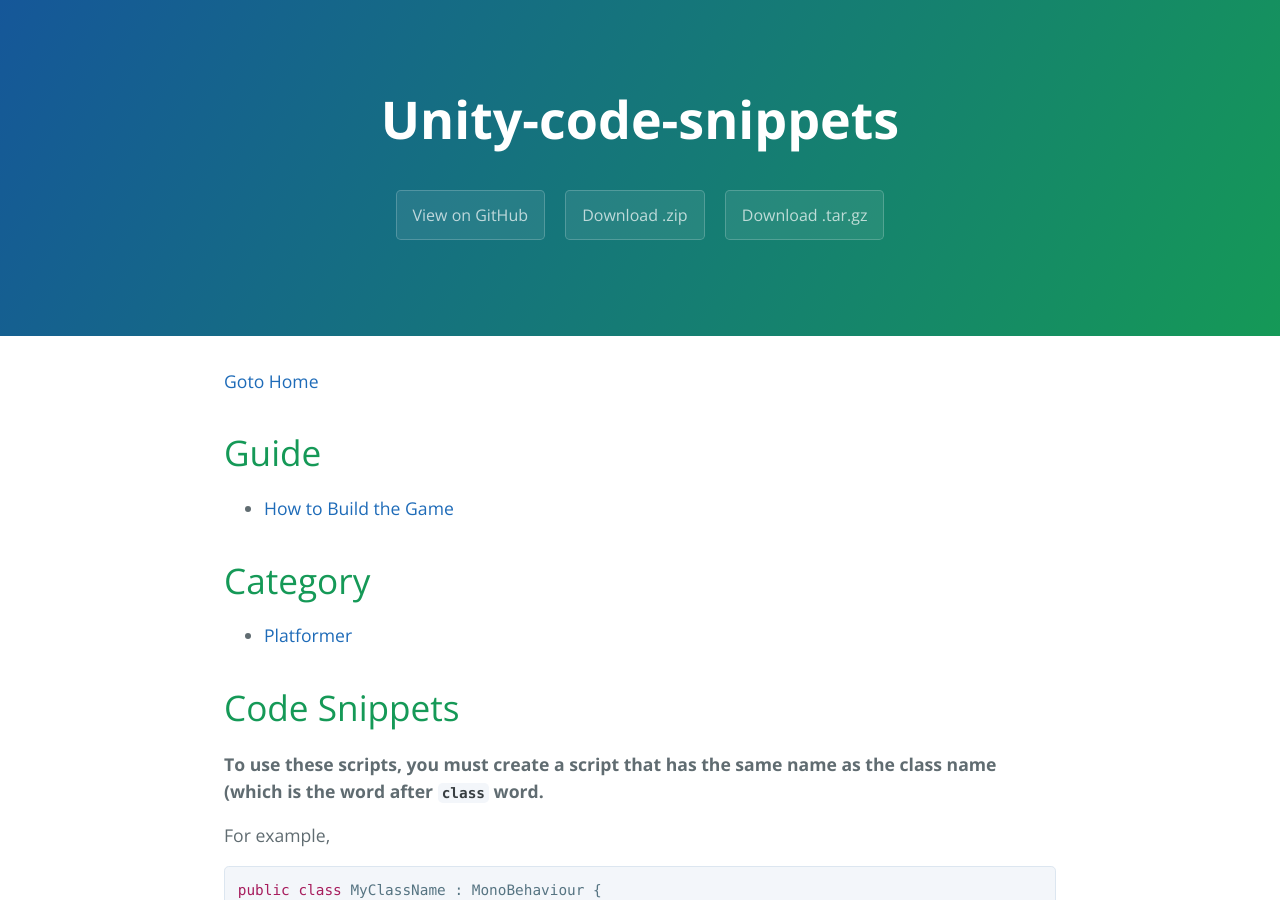
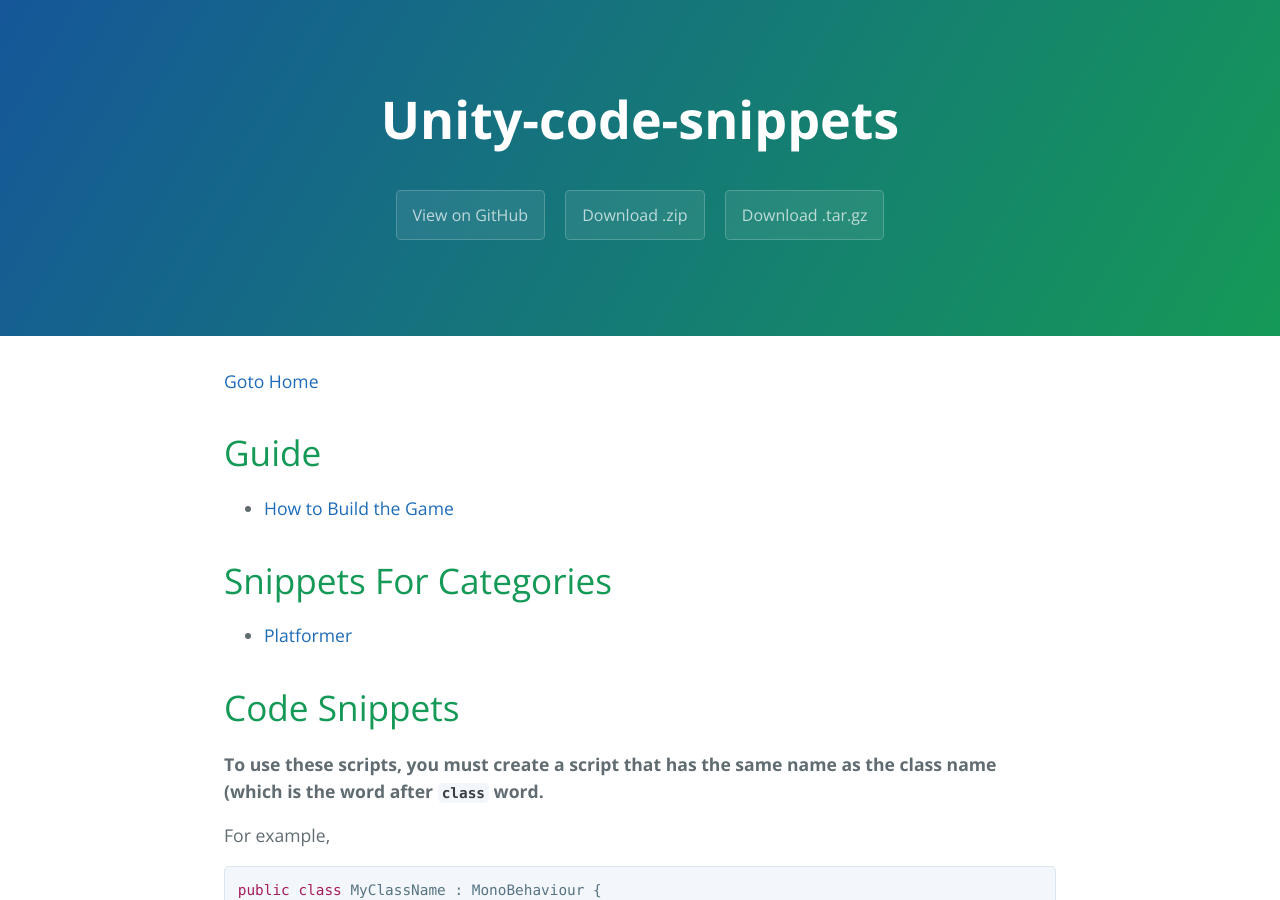
Before and after one commit to ladace/unity-code-snippets, a Jekyll site: the page built from index.md, in a window 1280 px wide and 900 px high. Built offline with Jekyll 4.4.1, drawn with Linux system fonts in a browser that asks for light colours; Markdown is read by kramdown in place of the engine named in the settings.

Commit message:
Update index.md

```diff
--- a/index.md
+++ b/index.md
@@ -6,7 +6,7 @@
 
  - [How to Build the Game](build.html)
 
-# Category
+# Snippets For Categories
 
  - [Platformer](platformer.html)
 
```
